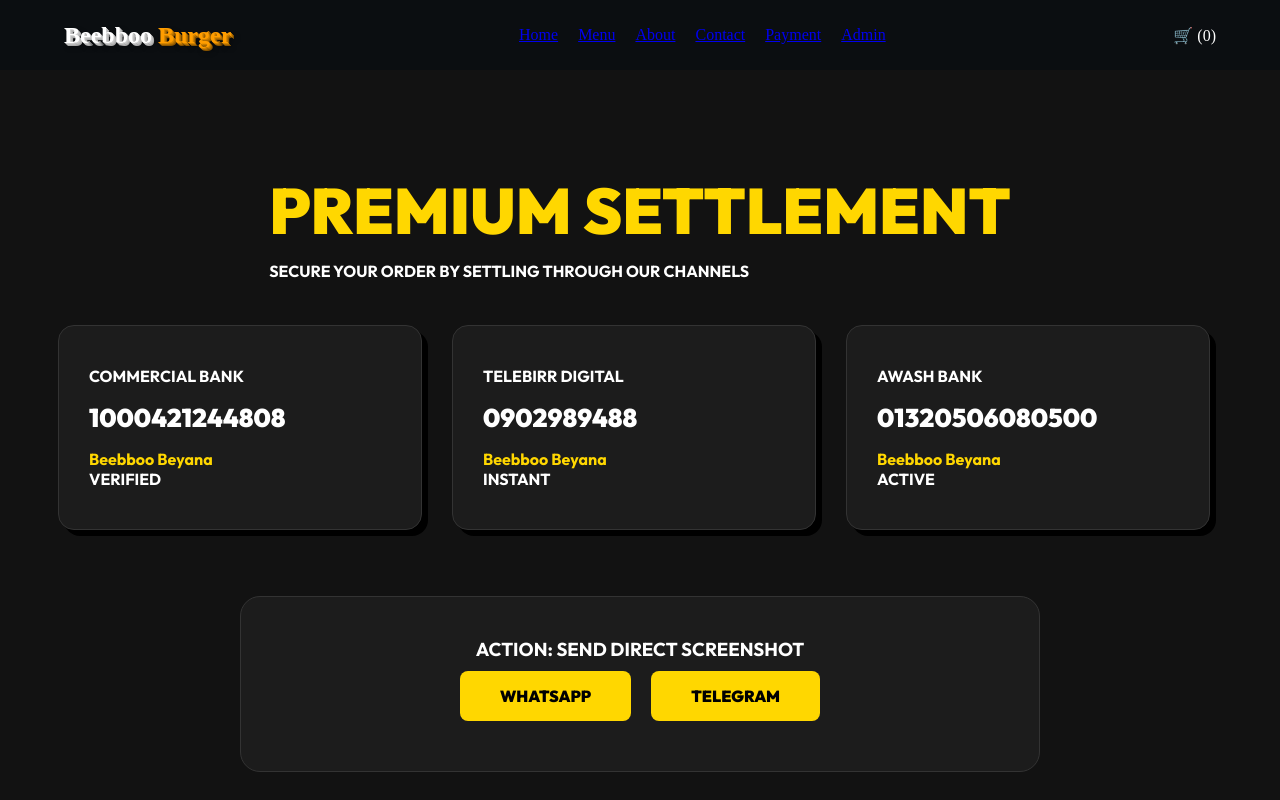
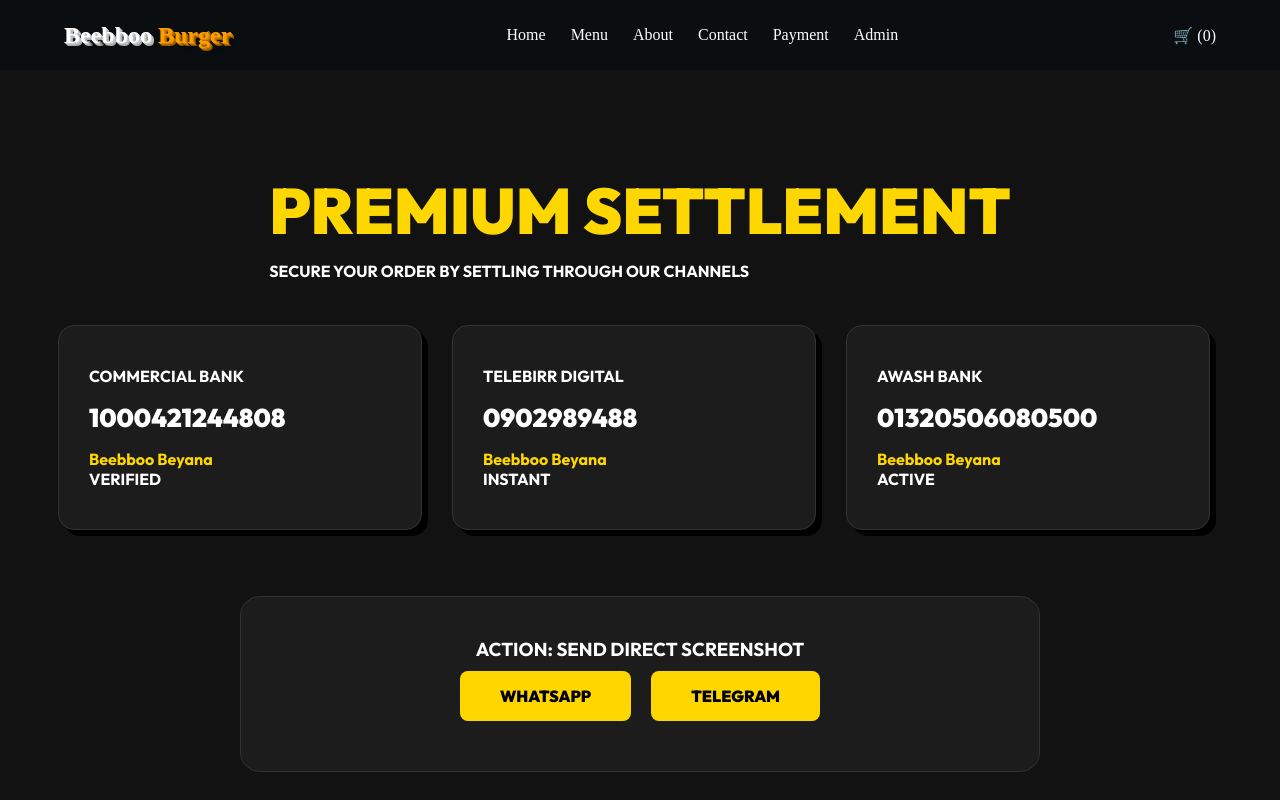
Before and after one commit to sebona9888/beebboo-burger, a React (Vite) app: page /payment in a window 1280 px wide. Shown: the top 800 px of the page. Built offline with nearby package versions, Linux system fonts and the light colour scheme.

Commit message:
Final fix for sidebar colors and overlay click

```diff
--- a/src/components/Navbar/Navbar.css
+++ b/src/components/Navbar/Navbar.css
@@ -1,3 +1,4 @@
+/* --- Desktop & Base Styles --- */
 .navbar {
     display: flex;
     justify-content: space-between;
@@ -13,16 +14,30 @@
 .nav-links {
     display: flex;
     list-style: none;
-    gap: 20px;
+    gap: 25px;
 }
 
-/* --- Mobile Specific (Silkif) --- */
+.nav-item {
+    color: #fff;
+    text-decoration: none;
+    font-weight: 500;
+    transition: 0.3s;
+}
+
+.nav-item:hover {
+    color: #ff9d00;
+}
+
+/* --- Mobile Styling (Silkif) --- */
 @media (max-width: 768px) {
+
+    /* Hamburger Icon */
     .hamburger {
         display: block;
         cursor: pointer;
         z-index: 1200;
         order: -1;
+        /* Logo dura bitaatti fida */
     }
 
     .hamburger .bar {
@@ -34,48 +49,77 @@
         transition: 0.3s;
     }
 
-    /* Side Bar Size (55% tti xiqqeessineera) */
+    /* Animation to X */
+    .hamburger.active .bar:nth-child(2) {
+        opacity: 0;
+    }
+
+    .hamburger.active .bar:nth-child(1) {
+        transform: translateY(8px) rotate(45deg);
+    }
+
+    .hamburger.active .bar:nth-child(3) {
+        transform: translateY(-8px) rotate(-45deg);
+    }
+
+    /* Sidebar - Halluu fi Visibility sirreeffame */
     .nav-links {
         position: fixed;
         left: -100%;
+        /* Bitaatti dhokata */
         top: 0;
         flex-direction: column;
         background-color: #1a1a1a;
-        width: 55%;
+        /* Background dukkanaa'aa */
+        width: 60%;
+        /* Bal'ina qussatamaa */
         height: 100vh;
-        align-items: center;
-        justify-content: center;
-        gap: 25px;
-        box-shadow: 5px 0 15px rgba(0, 0, 0, 0.5);
+        align-items: flex-start;
+        /* Barreeffama bitaatti hiriirsa */
+        padding: 100px 40px;
+        gap: 30px;
+        box-shadow: 10px 0 30px rgba(0, 0, 0, 0.7);
         z-index: 1150;
-        transition: left 0.3s ease-in-out;
+        transition: left 0.3s ease-out;
     }
 
     .nav-links.open {
         left: 0;
+        /* Bitaa irraa dhufa */
     }
 
-    /* Maddii (Overlay) Design */
+    /* Halluu barreeffama sidebar keessaa (Adii akka ta'uuf) */
+    .nav-links li .nav-item {
+        color: #ffffff !important;
+        font-size: 1.3rem;
+        width: 100%;
+        display: block;
+    }
+
+    /* Maddii (Overlay) Styling */
     .nav-overlay {
         position: fixed;
         top: 0;
         left: 0;
         width: 100%;
         height: 100vh;
-        background: rgba(0, 0, 0, 0.5);
+        background: rgba(0, 0, 0, 0.7);
         z-index: 1100;
         display: none;
+        /* Jalqaba ni dhokata */
     }
 
     .nav-overlay.active {
         display: block;
+        /* Sidebar yeroo banamu ni mul'ata */
     }
 }
 
+/* PC irratti Hamburger fi Overlay dhoksuuf */
 @media (min-width: 769px) {
 
     .hamburger,
     .nav-overlay {
-        display: none;
+        display: none !important;
     }
 }
--- a/src/components/Navbar/Navbar.jsx
+++ b/src/components/Navbar/Navbar.jsx
@@ -7,9 +7,11 @@ const Navbar = () => {
     const { cartCount } = useCart();
     const [isOpen, setIsOpen] = useState(false);
 
+    // Sidebar banuufi cufuuf
     const toggleMenu = () => setIsOpen(!isOpen);
     const closeMenu = () => setIsOpen(false);
 
+    // 3D Logo Styles
     const logo3DStyle = {
         textDecoration: 'none',
         display: 'inline-block',
@@ -26,32 +28,36 @@ const Navbar = () => {
 
     return (
         <>
-            {/* Maddii (Overlay) - Bakka kana yoo tuqxe side bar-ichi ni cufama */}
+            {/* 1. Maddii (Overlay) - Sidebar ala yeroo tuqamu akka cufamuuf */}
             <div
                 className={`nav-overlay ${isOpen ? 'active' : ''}`}
                 onClick={closeMenu}
             ></div>
 
             <nav className="navbar">
+                {/* 2. Hamburger Icon (Bitaa irra) */}
                 <div className={`hamburger ${isOpen ? 'active' : ''}`} onClick={toggleMenu}>
                     <span className="bar"></span>
                     <span className="bar"></span>
                     <span className="bar"></span>
                 </div>
 
+                {/* 3. Logo */}
                 <Link to="/" className="logo" style={logo3DStyle}>
                     Beebboo <span style={burger3DStyle}>Burger</span>
                 </Link>
 
+                {/* 4. Navigation Links (Sidebar) */}
                 <ul className={`nav-links ${isOpen ? 'open' : ''}`}>
-                    <li><Link to="/" onClick={closeMenu}>Home</Link></li>
-                    <li><Link to="/menu" onClick={closeMenu}>Menu</Link></li>
-                    <li><Link to="/about" onClick={closeMenu}>About</Link></li>
-                    <li><Link to="/contact" onClick={closeMenu}>Contact</Link></li>
-                    <li><Link to="/payment" onClick={closeMenu}>Payment</Link></li>
-                    <li><Link to="/admin" onClick={closeMenu}>Admin</Link></li>
+                    <li><Link to="/" className="nav-item" onClick={closeMenu}>Home</Link></li>
+                    <li><Link to="/menu" className="nav-item" onClick={closeMenu}>Menu</Link></li>
+                    <li><Link to="/about" className="nav-item" onClick={closeMenu}>About</Link></li>
+                    <li><Link to="/contact" className="nav-item" onClick={closeMenu}>Contact</Link></li>
+                    <li><Link to="/payment" className="nav-item" onClick={closeMenu}>Payment</Link></li>
+                    <li><Link to="/admin" className="nav-item" onClick={closeMenu}>Admin</Link></li>
                 </ul>
 
+                {/* 5. Cart Icon (Mirga irra) */}
                 <div className="nav-icons">
                     <Link to="/cart" className="cart-btn" style={{ textDecoration: 'none', color: '#fff' }}>
                         🛒 ({cartCount})
```
